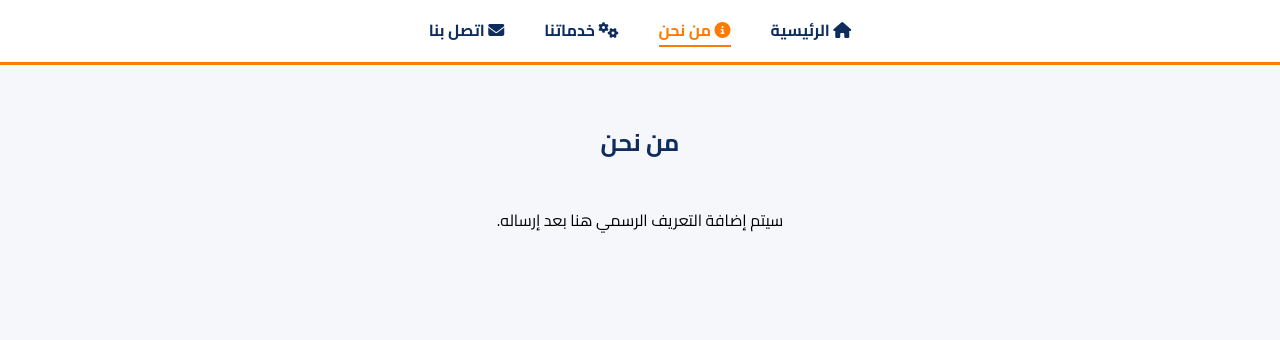
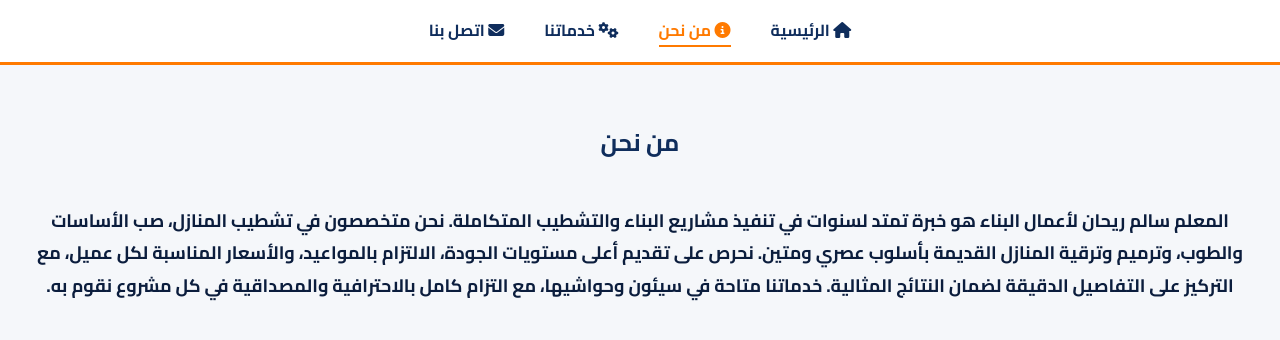
Before and after one commit to daliluktrafel-spec/salim, a plain HTML site: page index.html in a window 1280 px wide. Both pictures are taken after a click on the link "من نحن". Drawn offline with Linux system fonts and the light colour scheme.

Commit message:
Update index.html

```diff
--- a/index.html
+++ b/index.html
@@ -228,9 +228,13 @@ nav a:hover, nav a.active{
 <!-- About -->
 <div id="about" class="section">
     <h2>من نحن</h2>
-    <p>سيتم إضافة التعريف الرسمي هنا بعد إرساله.</p>
+    <p style="font-size:18px; line-height:1.8; color:#0b1d3d; font-weight:600;">
+        المعلم سالم ريحان لأعمال البناء هو خبرة تمتد لسنوات في تنفيذ مشاريع البناء والتشطيب المتكاملة.
+        نحن متخصصون في تشطيب المنازل، صب الأساسات والطوب، وترميم وترقية المنازل القديمة بأسلوب عصري ومتين.
+        نحرص على تقديم أعلى مستويات الجودة، الالتزام بالمواعيد، والأسعار المناسبة لكل عميل، مع التركيز على التفاصيل الدقيقة لضمان النتائج المثالية.
+        خدماتنا متاحة في سيئون وحواشيها، مع التزام كامل بالاحترافية والمصداقية في كل مشروع نقوم به.
+    </p>
 </div>
-
 <!-- Services -->
 <div id="services" class="section">
     <h2>خدماتنا</h2>
```
